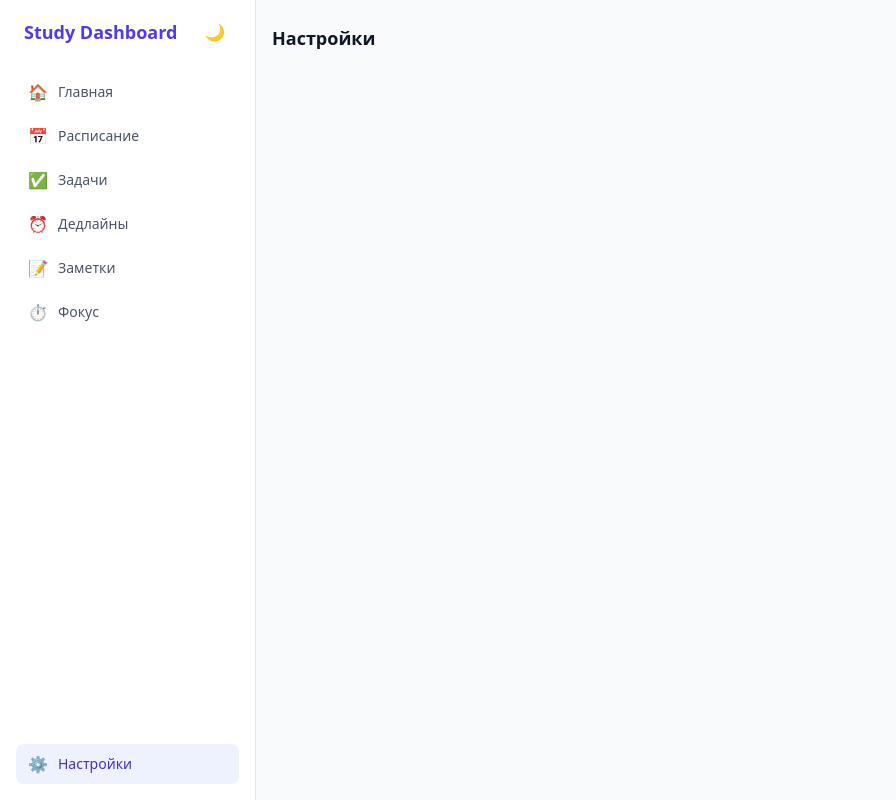
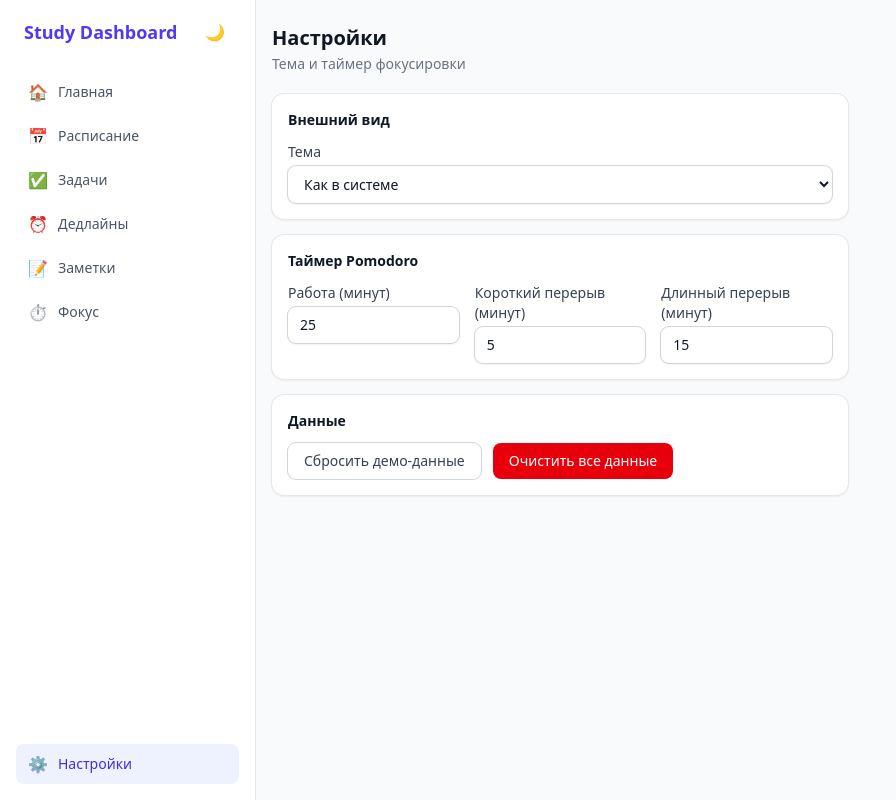
Before and after one commit to Raviil-IV/study-dashboard, a React (Vite) app: page /settings in a window 1280 px wide. Shown: the whole page, without its empty margins (0-896 px from the left). Built offline with nearby package versions, Linux system fonts and the light colour scheme.

Commit message:
Add settings page and project readme

```diff
--- /dev/null
+++ b/src/hooks/useLocalStorage.ts
@@ -0,0 +1,24 @@
+import { useState } from 'react'
+
+export function useLocalStorage<T>(key: string, initialValue: T) {
+  const [value, setValue] = useState<T>(() => {
+    try {
+      const raw = localStorage.getItem(key)
+      return raw !== null ? (JSON.parse(raw) as T) : initialValue
+    } catch {
+      return initialValue
+    }
+  })
+  const set = (next: T | ((prev: T) => T)) => {
+    setValue((prev) => {
+      const resolved = typeof next === 'function' ? (next as (p: T) => T)(prev) : next
+      try {
+        localStorage.setItem(key, JSON.stringify(resolved))
+      } catch {
+        // ignore
+      }
+      return resolved
+    })
+  }
+  return [value, set] as const
+}
--- a/src/pages/SettingsPage.tsx
+++ b/src/pages/SettingsPage.tsx
@@ -1,3 +1,66 @@
+import { useStore } from '../store/useStore'
+import PageHeader from '../components/ui/PageHeader'
+import Card from '../components/ui/Card'
+import Select from '../components/ui/Select'
+import Input from '../components/ui/Input'
+import Button from '../components/ui/Button'
+
 export default function SettingsPage() {
-  return <h1 className="text-lg font-semibold text-gray-900 dark:text-gray-100">Настройки</h1>
+  const settings = useStore((s) => s.settings)
+  const updateSettings = useStore((s) => s.updateSettings)
+  const resetAll = useStore((s) => s.resetAll)
+  const clearAll = useStore((s) => s.clearAll)
+
+  return (
+    <div className="max-w-xl">
+      <PageHeader title="Настройки" subtitle="Тема и таймер фокусировки" />
+      <div className="space-y-4">
+        <Card title="Внешний вид">
+          <Select label="Тема" value={settings.theme} onChange={(e) => updateSettings({ theme: e.target.value as 'light' | 'dark' | 'system' })}>
+            <option value="light">Светлая</option>
+            <option value="dark">Тёмная</option>
+            <option value="system">Как в системе</option>
+          </Select>
+        </Card>
+        <Card title="Таймер Pomodoro">
+          <div className="grid grid-cols-3 gap-4">
+            <Input
+              label="Работа (минут)"
+              type="number"
+              min={1}
+              max={120}
+              value={settings.pomodoroWorkMinutes}
+              onChange={(e) => updateSettings({ pomodoroWorkMinutes: Math.max(1, Number(e.target.value) || 25) })}
+            />
+            <Input
+              label="Короткий перерыв (минут)"
+              type="number"
+              min={1}
+              max={60}
+              value={settings.pomodoroShortBreakMinutes}
+              onChange={(e) => updateSettings({ pomodoroShortBreakMinutes: Math.max(1, Number(e.target.value) || 5) })}
+            />
+            <Input
+              label="Длинный перерыв (минут)"
+              type="number"
+              min={1}
+              max={60}
+              value={settings.pomodoroLongBreakMinutes}
+              onChange={(e) => updateSettings({ pomodoroLongBreakMinutes: Math.max(1, Number(e.target.value) || 15) })}
+            />
+          </div>
+        </Card>
+        <Card title="Данные">
+          <div className="flex flex-wrap gap-3">
+            <Button variant="secondary" onClick={() => { if (window.confirm('Вернуть демо-данные? Текущие данные будут заменены.')) resetAll() }}>
+              Сбросить демо-данные
+            </Button>
+            <Button variant="danger" onClick={() => { if (window.confirm('Удалить все данные? Это действие нельзя отменить.')) clearAll() }}>
+              Очистить все данные
+            </Button>
+          </div>
+        </Card>
+      </div>
+    </div>
+  )
 }
```
Also changed, not shown: 2 other files (tests, documents, lock files or other folders).
